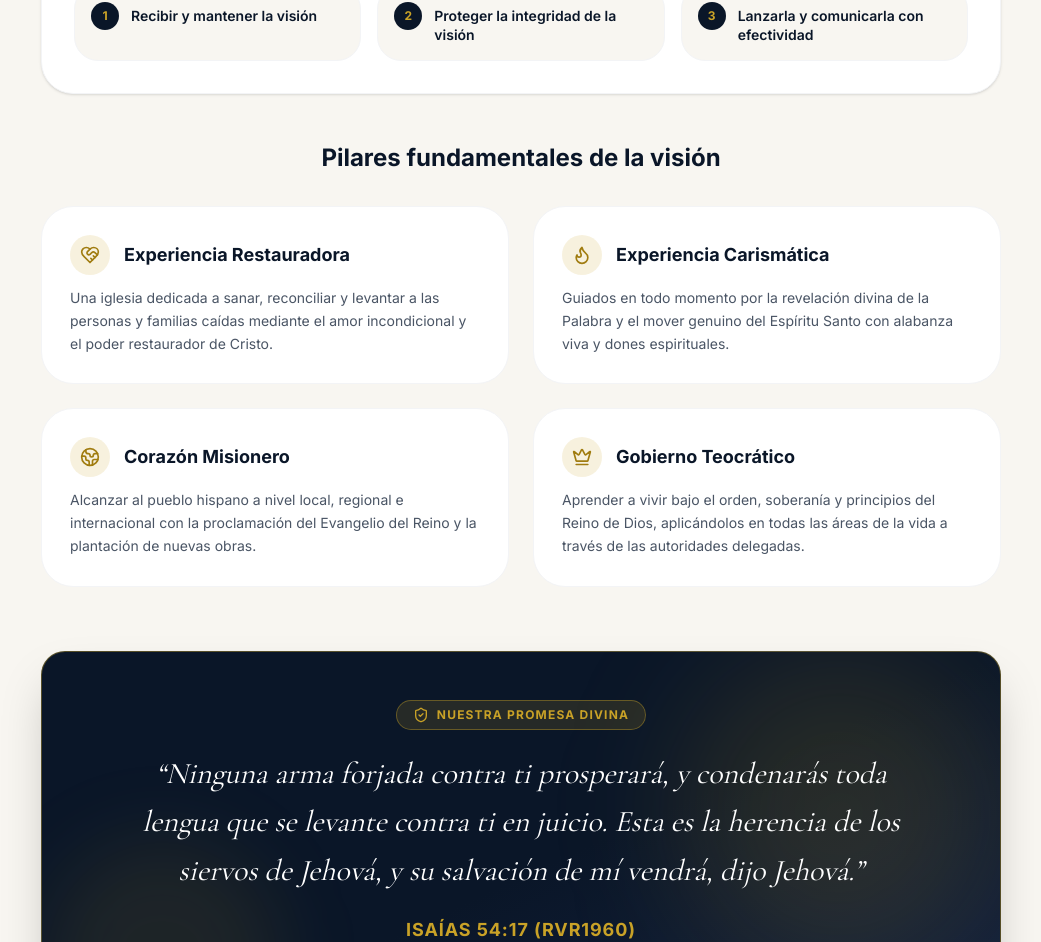
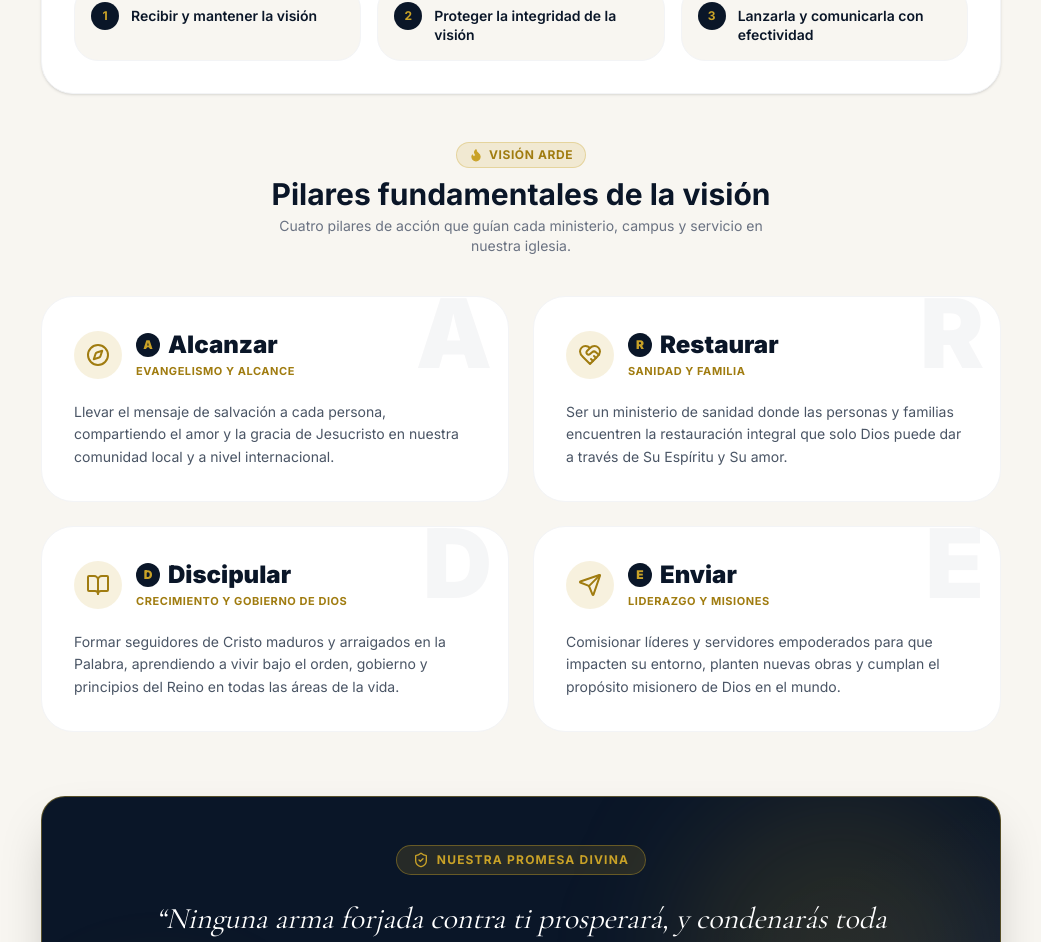
Before and after one commit to Alan-Cortez/icci-platform, a Next.js app: page /conocenos/vision in a window 1280 px wide. Shown: the part 1111-2053 px from the top of the page, without its empty margins (119-1160 px from the left). Built offline with nearby package versions, Linux system fonts and the light colour scheme; no server answers.

Commit message:
feat(vision): incorporar pilares fundamentales de la vision ARDE (Alcanzar, Restaurar, Discipular, Enviar)

```diff
--- a/src/app/(public)/conocenos/ConocenosClient.tsx
+++ b/src/app/(public)/conocenos/ConocenosClient.tsx
@@ -243,9 +243,30 @@ export function ConocenosClient() {
                   <p className="text-sm text-gray-600">
                     Teniendo como base y fundamento la proclamación del Evangelio del Reino, para la Restauración y Evangelización de los perdidos y la edificación del Cuerpo de Cristo, viviendo bajo el Gobierno establecido por Dios en todas las áreas de la vida.
                   </p>
-                  <blockquote className="border-l-2 border-gold pl-4 py-1 text-xs text-gray-500 italic">
-                    &ldquo;La visión de la iglesia Comunidad de Cristo es definitivamente la visión de Dios y el ADN de la iglesia. Nunca se pondrá en venta, al antojo de la gente o diluirse; esta es Visión de Dios.&rdquo;
-                  </blockquote>
+                  {/* Pilares ARDE */}
+                  <div className="pt-2">
+                    <span className="block text-[11px] font-bold uppercase tracking-wider text-gold mb-2 flex items-center gap-1.5">
+                      <Sparkles className="w-3.5 h-3.5" /> Pilares Visión ARDE
+                    </span>
+                    <div className="grid grid-cols-2 gap-2 text-xs">
+                      <div className="p-2 rounded-lg bg-off-white border border-gray-100 flex items-center gap-1.5">
+                        <span className="w-5 h-5 rounded bg-navy text-gold text-[10px] font-black flex items-center justify-center shrink-0">A</span>
+                        <span className="font-semibold text-navy">Alcanzar</span>
+                      </div>
+                      <div className="p-2 rounded-lg bg-off-white border border-gray-100 flex items-center gap-1.5">
+                        <span className="w-5 h-5 rounded bg-navy text-gold text-[10px] font-black flex items-center justify-center shrink-0">R</span>
+                        <span className="font-semibold text-navy">Restaurar</span>
+                      </div>
+                      <div className="p-2 rounded-lg bg-off-white border border-gray-100 flex items-center gap-1.5">
+                        <span className="w-5 h-5 rounded bg-navy text-gold text-[10px] font-black flex items-center justify-center shrink-0">D</span>
+                        <span className="font-semibold text-navy">Discipular</span>
+                      </div>
+                      <div className="p-2 rounded-lg bg-off-white border border-gray-100 flex items-center gap-1.5">
+                        <span className="w-5 h-5 rounded bg-navy text-gold text-[10px] font-black flex items-center justify-center shrink-0">E</span>
+                        <span className="font-semibold text-navy">Enviar</span>
+                      </div>
+                    </div>
+                  </div>
                 </div>
               </div>
               <div className="pt-8">
--- a/src/app/(public)/conocenos/vision/page.tsx
+++ b/src/app/(public)/conocenos/vision/page.tsx
@@ -1,6 +1,6 @@
 import type { Metadata } from "next";
 import Link from "next/link";
-import { ChevronLeft, ShieldCheck, Sparkles, HeartHandshake, Flame, Globe2, Crown, CheckCircle2 } from "lucide-react";
+import { ChevronLeft, ShieldCheck, Sparkles, Compass, HeartHandshake, BookOpen, Send, CheckCircle2, Flame } from "lucide-react";
 import { SectionHeading } from "@/components/ui";
 
 export const metadata: Metadata = {
@@ -10,28 +10,36 @@ export const metadata: Metadata = {
 
 const pillars = [
   {
-    icon: HeartHandshake,
-    title: "Experiencia Restauradora",
+    letter: "A",
+    icon: Compass,
+    title: "Alcanzar",
+    subtitle: "Evangelismo y Alcance",
     description:
-      "Una iglesia dedicada a sanar, reconciliar y levantar a las personas y familias caídas mediante el amor incondicional y el poder restaurador de Cristo.",
+      "Llevar el mensaje de salvación a cada persona, compartiendo el amor y la gracia de Jesucristo en nuestra comunidad local y a nivel internacional.",
   },
   {
-    icon: Flame,
-    title: "Experiencia Carismática",
+    letter: "R",
+    icon: HeartHandshake,
+    title: "Restaurar",
+    subtitle: "Sanidad y Familia",
     description:
-      "Guiados en todo momento por la revelación divina de la Palabra y el mover genuino del Espíritu Santo con alabanza viva y dones espirituales.",
+      "Ser un ministerio de sanidad donde las personas y familias encuentren la restauración integral que solo Dios puede dar a través de Su Espíritu y Su amor.",
   },
   {
-    icon: Globe2,
-    title: "Corazón Misionero",
+    letter: "D",
+    icon: BookOpen,
+    title: "Discipular",
+    subtitle: "Crecimiento y Gobierno de Dios",
     description:
-      "Alcanzar al pueblo hispano a nivel local, regional e internacional con la proclamación del Evangelio del Reino y la plantación de nuevas obras.",
+      "Formar seguidores de Cristo maduros y arraigados en la Palabra, aprendiendo a vivir bajo el orden, gobierno y principios del Reino en todas las áreas de la vida.",
   },
   {
-    icon: Crown,
-    title: "Gobierno Teocrático",
+    letter: "E",
+    icon: Send,
+    title: "Enviar",
+    subtitle: "Liderazgo y Misiones",
     description:
-      "Aprender a vivir bajo el orden, soberanía y principios del Reino de Dios, aplicándolos en todas las áreas de la vida a través de las autoridades delegadas.",
+      "Comisionar líderes y servidores empoderados para que impacten su entorno, planten nuevas obras y cumplan el propósito misionero de Dios en el mundo.",
   },
 ];
 
@@ -120,24 +128,51 @@ export default function VisionPage() {
           </div>
         </div>
 
-        {/* ── 3. Pilares de la Visión ── */}
+        {/* ── 3. Pilares de la Visión ARDE ── */}
         <div className="mb-16">
-          <h3 className="font-bold text-navy text-2xl text-center mb-8">
-            Pilares fundamentales de la visión
-          </h3>
+          <div className="text-center mb-10">
+            <span className="inline-flex items-center gap-1.5 px-3 py-1 rounded-full text-xs font-bold uppercase tracking-wider bg-gold/15 text-gold-dark mb-2 border border-gold/30">
+              <Flame className="w-3.5 h-3.5 text-gold fill-gold" />
+              Visión ARDE
+            </span>
+            <h3 className="font-bold text-navy text-2xl sm:text-3xl">
+              Pilares fundamentales de la visión
+            </h3>
+            <p className="text-gray-500 text-sm mt-1 max-w-lg mx-auto">
+              Cuatro pilares de acción que guían cada ministerio, campus y servicio en nuestra iglesia.
+            </p>
+          </div>
+
           <div className="grid sm:grid-cols-2 gap-6">
             {pillars.map((pillar) => (
               <div
                 key={pillar.title}
-                className="relative p-7 rounded-2xl border border-gray-100 bg-white hover:border-gold/30 hover:shadow-lg transition-all duration-300 flex flex-col justify-between"
+                className="relative p-7 sm:p-8 rounded-2xl border border-gray-100 bg-white hover:border-gold/40 hover:shadow-xl transition-all duration-300 flex flex-col justify-between overflow-hidden group"
               >
-                <div className="flex items-center gap-3.5 mb-3">
-                  <div className="w-10 h-10 rounded-xl bg-gold/15 flex items-center justify-center text-navy shrink-0">
-                    <pillar.icon className="w-5 h-5 text-gold-dark" />
+                {/* Huge Watermark Letter */}
+                <span className="absolute -top-3 right-4 text-7xl sm:text-8xl font-black text-navy/[0.04] group-hover:text-gold/15 transition-colors select-none pointer-events-none">
+                  {pillar.letter}
+                </span>
+
+                <div className="relative z-10">
+                  <div className="flex items-center gap-3.5 mb-3">
+                    <div className="w-12 h-12 rounded-xl bg-gold/15 flex items-center justify-center text-navy shrink-0 group-hover:bg-gold group-hover:text-navy transition-colors">
+                      <pillar.icon className="w-6 h-6 text-gold-dark group-hover:text-navy transition-colors" />
+                    </div>
+                    <div>
+                      <div className="flex items-center gap-2">
+                        <span className="w-6 h-6 rounded-md bg-navy text-gold text-xs font-black flex items-center justify-center">
+                          {pillar.letter}
+                        </span>
+                        <h4 className="font-black text-navy text-xl sm:text-2xl">{pillar.title}</h4>
+                      </div>
+                      <span className="text-[11px] font-bold uppercase tracking-wider text-gold-dark block mt-0.5">
+                        {pillar.subtitle}
+                      </span>
+                    </div>
                   </div>
-                  <h4 className="font-bold text-navy text-lg">{pillar.title}</h4>
+                  <p className="text-gray-600 leading-relaxed text-sm pt-2">{pillar.description}</p>
                 </div>
-                <p className="text-gray-600 leading-relaxed text-sm">{pillar.description}</p>
               </div>
             ))}
           </div>
```
